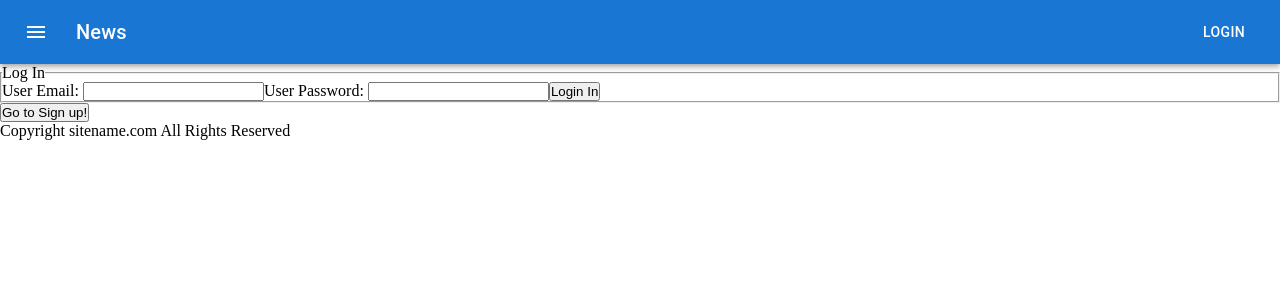
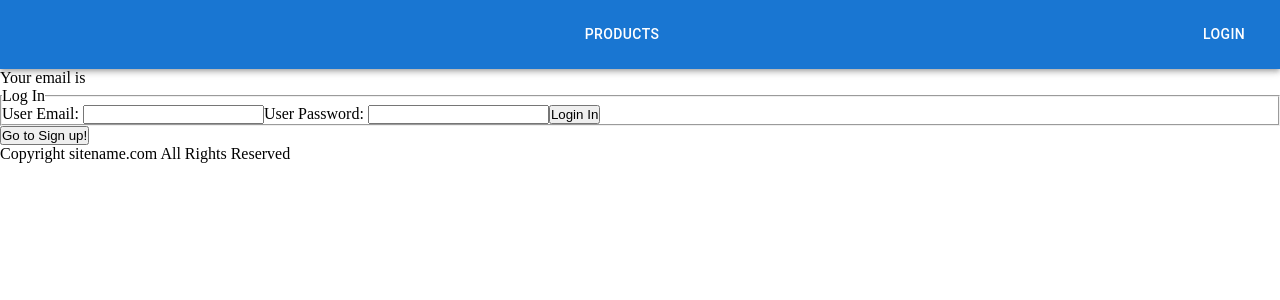
Before and after one commit to stokescomp/tucson-music-box, a Next.js app: page /profile in a window 1280 px wide. Shown: the top 300 px of the page. Built offline with nearby package versions, Linux system fonts and the light colour scheme; no server answers.

Commit message:
dynamic header

```diff
--- a/src/components/header.js
+++ b/src/components/header.js
@@ -1,13 +1,46 @@
 import Link from "next/link";
+import React from "react";
+import { useState } from "react";
 import AppBar from "@mui/material/AppBar";
 import Box from "@mui/material/Box";
 import Toolbar from "@mui/material/Toolbar";
+import IconButton from "@mui/material/IconButton";
 import Typography from "@mui/material/Typography";
-import Button from "@mui/material/Button";
-import IconButton from "@mui/material/IconButton";
-import MenuIcon from "@mui/icons-material/Menu";
+import { Button } from "@mui/material";
+import { useSelector } from "react-redux";
+import { fetchUserInfo } from "../slices/userSlice";
+import AdbIcon from "@mui/icons-material/Adb";
+
+let pages;
+const pagesGuest = ["Products"];
+const pagesLoggedIn = ["Products", "My Orders"];
 
 export default function ButtonAppBar() {
+  const userInfo = useSelector(fetchUserInfo);
+
+  if (userInfo) {
+    pages = pagesLoggedIn;
+  } else {
+    pages = pagesGuest;
+  }
+  const [anchorElNav, setAnchorElNav] = useState(null);
+  const [anchorElUser, setAnchorElUser] = useState(null);
+
+  const handleOpenNavMenu = (event) => {
+    setAnchorElNav(event.currentTarget);
+  };
+  const handleOpenUserMenu = (event) => {
+    setAnchorElUser(event.currentTarget);
+  };
+
+  const handleCloseNavMenu = () => {
+    setAnchorElNav(null);
+  };
+
+  const handleCloseUserMenu = () => {
+    setAnchorElUser(null);
+  };
+
   return (
     <Box sx={{ flexGrow: 1 }}>
       <AppBar position="static">
@@ -18,12 +51,25 @@ export default function ButtonAppBar() {
             color="inherit"
             aria-label="menu"
             sx={{ mr: 2 }}
-          >
-            <MenuIcon />
-          </IconButton>
-          <Typography variant="h6" component="div" sx={{ flexGrow: 1 }}>
-            News
-          </Typography>
+          ></IconButton>
+          <Typography
+            variant="h6"
+            component="div"
+            sx={{ flexGrow: 1 }}
+          ></Typography>
+
+          <Box sx={{ flexGrow: 1, display: { xs: "none", md: "flex" } }}>
+            {pages.map((page) => (
+              <Button
+                key={page}
+                onClick={handleCloseNavMenu}
+                sx={{ my: 2, color: "white", display: "block" }}
+              >
+                {page}
+              </Button>
+            ))}
+          </Box>
+
           <Link href="/profile">
             <Button color="inherit">Login</Button>
           </Link>
--- a/src/pages/profile/index.js
+++ b/src/pages/profile/index.js
@@ -1,12 +1,15 @@
-import React, { useEffect, useState } from 'react';
-import { useDispatch, useSelector } from 'react-redux';
-import { onAuthStateChanged, signOut } from 'firebase/auth';
+import React, { useEffect, useState } from "react";
+import { useDispatch, useSelector } from "react-redux";
+import { onAuthStateChanged, signOut } from "firebase/auth";
 
-import Login from '../login';
-import { firebaseAuth } from '/firebase';
-import { addUserInfo, fetchUserInfo } from '../../slices/userSlice';
+import Login from "../login";
+import { firebaseAuth } from "/firebase";
+import { addUserInfo, fetchUserInfo } from "../../slices/userSlice";
+import { useRouter } from "next/router";
 
 function Profile() {
+  const router = useRouter();
+
   const [user, setUser] = useState({});
   const userInfo = useSelector(fetchUserInfo);
   const dispatch = useDispatch();
@@ -19,17 +22,19 @@ function Profile() {
   }, [firebaseAuth, user]);
 
   const setData = () => {
-    const data = user ? { name: 'jackson', userType: 1 } : null;
+    const data = user ? { name: "jackson", userType: 1 } : null;
     dispatch(addUserInfo(data));
   };
   console.log(userInfo);
 
   const logout = async () => {
+    router.push("/");
     await signOut(firebaseAuth);
   };
 
   return (
     <div>
+      <div>Your email is {user?.email}</div>
       {userInfo ? <button onClick={logout}>Log Out</button> : <Login />}
     </div>
   );
```
